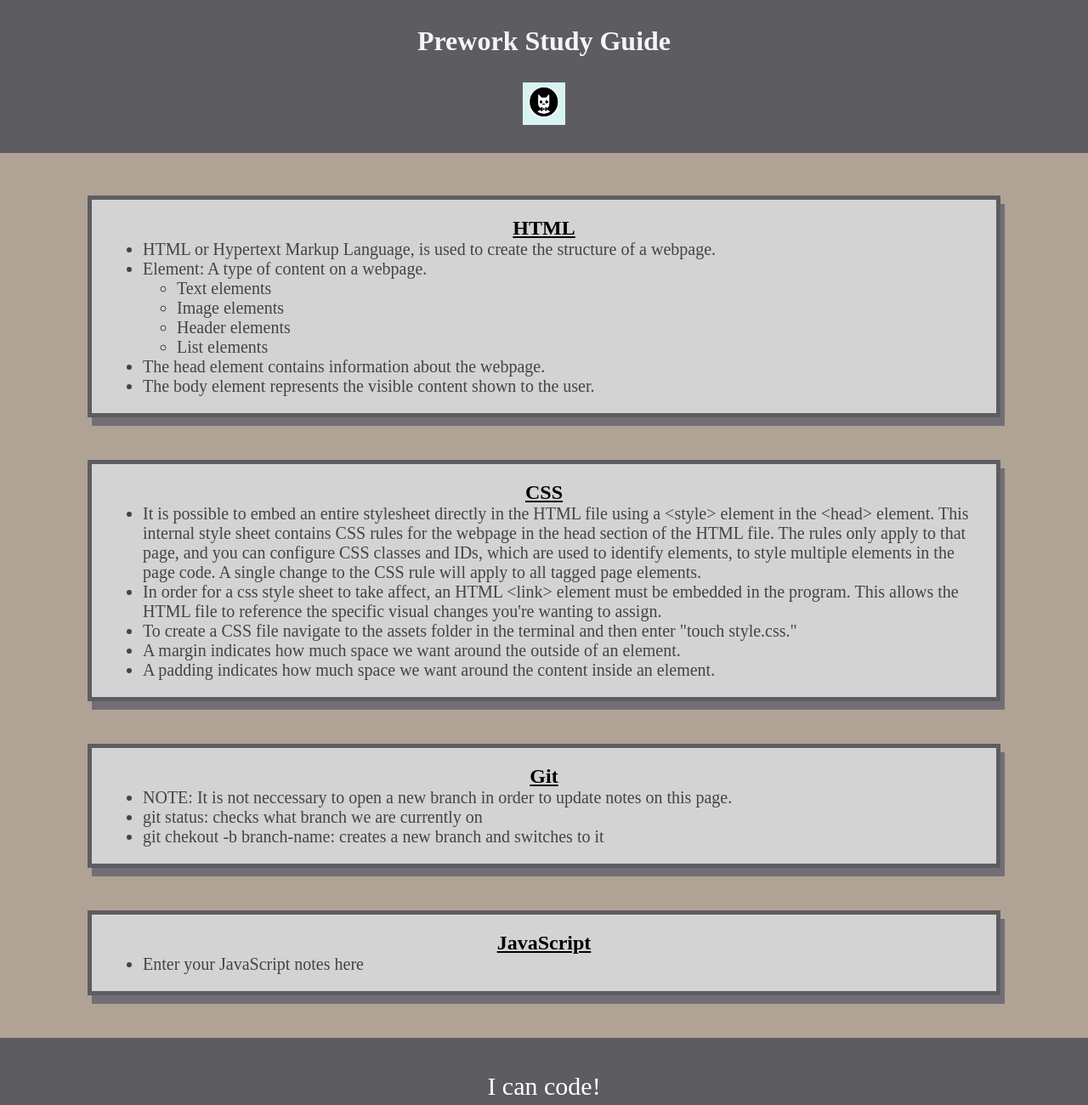
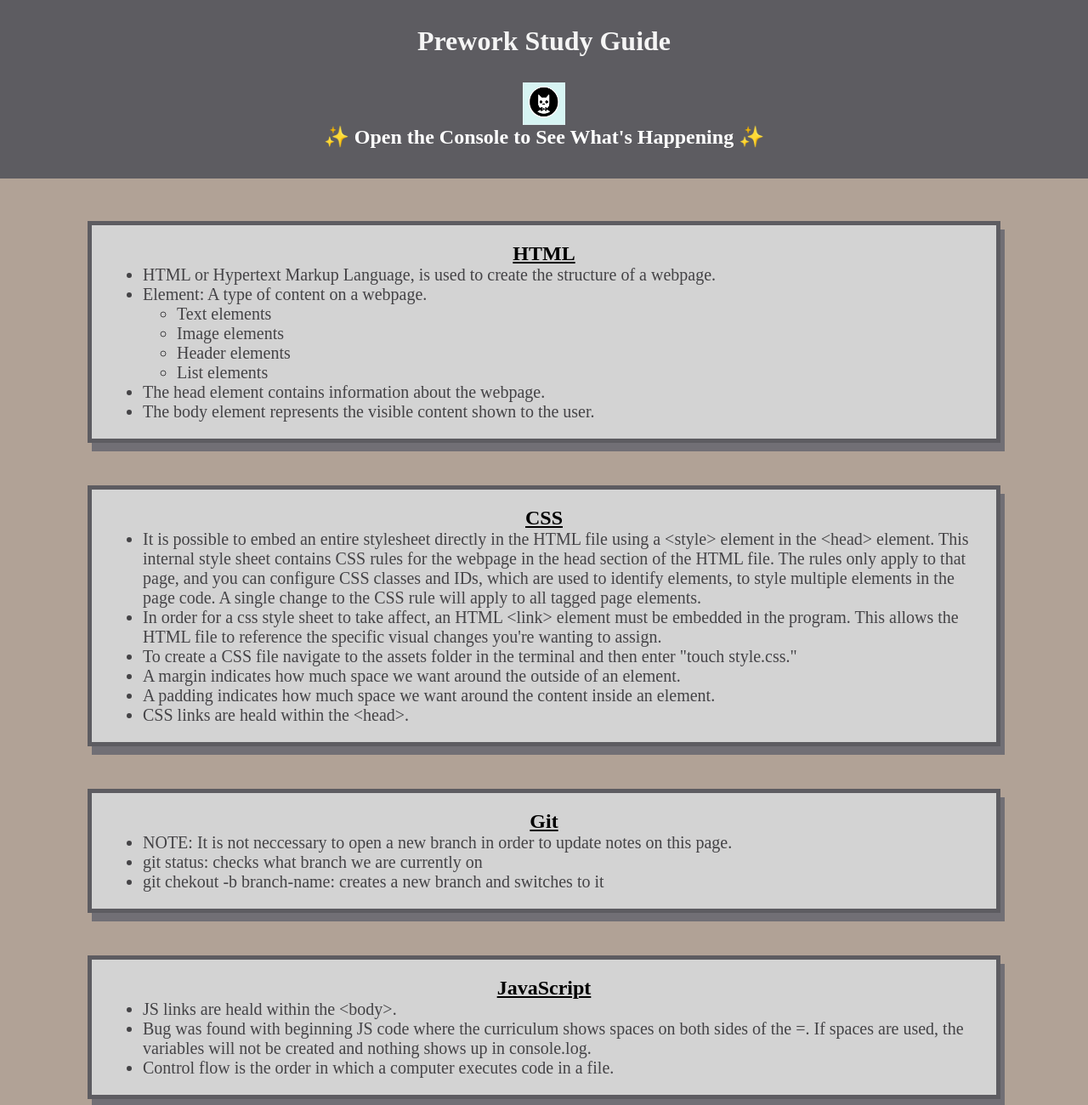
Before and after one commit to jonathanjjolsen/prework-study-guide, a plain HTML site: page index.html in a window 1280 px wide. Shown: the top 1300 px of the page at 85% size. Drawn offline with Linux system fonts and the light colour scheme.

Commit message:
Added simple JS For Loop to study guide.

```diff
--- /dev/null
+++ b/assets/script.js
@@ -0,0 +1,18 @@
+var topics = ['HTML', 'CSS', 'Git', 'JavaScript'];
+
+for (var x = 0; x < topics.length; x++) {
+ console.log(topics[x]);
+}
+/*
+if (topic === 'HTML') {
+ console.log("Let's study HTML!");
+} else if (topic === 'CSS') {
+ console.log("Let's study CSS!");
+} else if (topic === 'Git') {
+ console.log("Let's study Git!");
+} else if (topic === 'JavaScript') {
+ console.log("Let's study JavaScript!");
+} else {
+ console.log('Please try again!');
+}
+*/
--- a/assets/style.css
+++ b/assets/style.css
@@ -5,7 +5,7 @@
 
 header {
     width: 100%;
-    height: 180px;
+    height: 210px;
     background-color: #5d5c61;
     color: white;
 }
--- a/index.html
+++ b/index.html
@@ -11,6 +11,7 @@
     <header id="header">
       <h1>Prework Study Guide</h1>
       <img src="./assets/bowtie-cat.png" alt="Profile image of cat wearing a bow tie." />
+      <h2 style="color: white;">✨ Open the Console to See What's Happening ✨</h2>
     </header>
     <main>
       <section class="card" id="html-section">
@@ -37,6 +38,7 @@
           <li>To create a CSS file navigate to the assets folder in the terminal and then enter "touch style.css."</li>
           <li>A margin indicates how much space we want around the outside of an element.</li>
           <li>A padding indicates how much space we want around the content inside an element.</li>
+          <li>CSS links are heald within the &#60;head&#62;.</li>
         </ul>
       </section>
 
@@ -52,7 +54,9 @@
       <section class="card" id="javascript-section">
         <h2><u>JavaScript</u></h2>
         <ul>
-          <li>Enter your JavaScript notes here</li>
+          <li>JS links are heald within the &#60;body&#62;.</li>
+          <li>Bug was found with beginning JS code where the curriculum shows spaces on both sides of the =. If spaces are used, the variables will not be created and nothing shows up in console.log.</li>
+          <li>Control flow is the order in which a computer executes code in a file.</li>
         </ul>
 
       </section>
@@ -61,5 +65,6 @@
     <footer>
       <p>I can code!</p>
     </footer>
+    <script src="./assets/script.js"></script>
   </body>
 </html>
```
